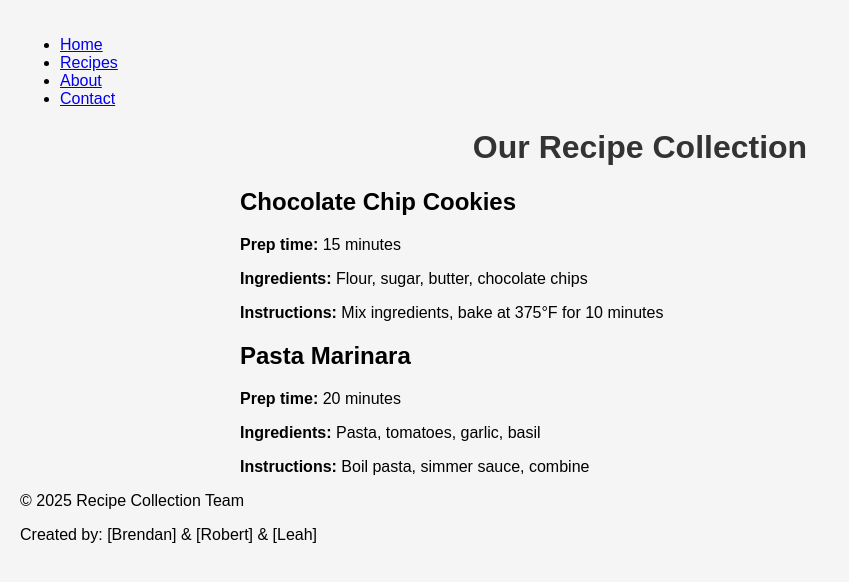
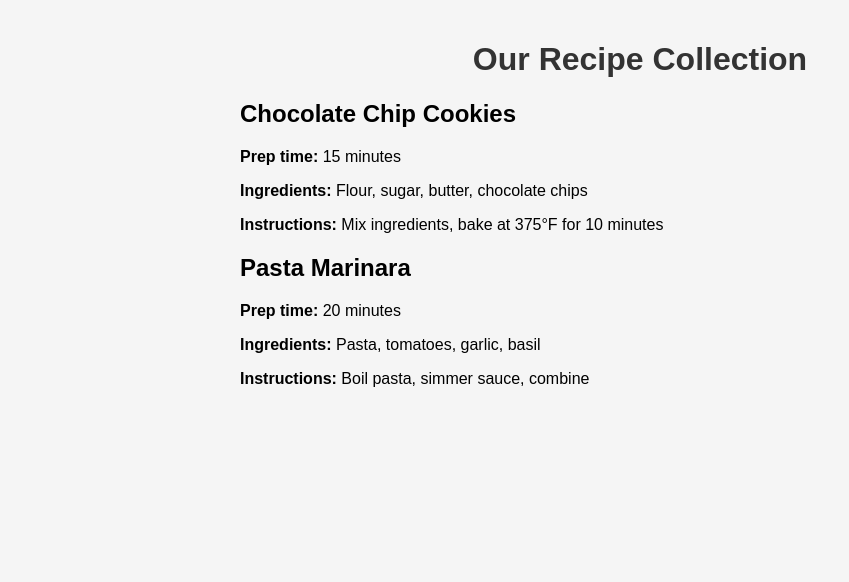
Before and after one commit to rjkohanski/recipe-collection, a plain HTML site: page index.html in a window 1280 px wide. Shown: the whole page, without its empty margins (0-849 px from the left). Drawn offline with Linux system fonts and the light colour scheme.

Commit message:
Revert "Add navigation and footer"

```diff
--- a/index.html
+++ b/index.html
@@ -5,15 +5,6 @@
     <link rel="stylesheet" href="styles.css">
 </head>
 <body>
-    <nav class="main-nav">
-    <ul>
-        <li><a href="#home">Home</a></li>
-        <li><a href="#recipes">Recipes</a></li>
-        <li><a href="#about">About</a></li>
-        <li><a href="#contact">Contact</a></li>
-    </ul>
-</nav>
-
     <h1>Our Recipe Collection</h1>
     <div class="recipe-container">
         <div class="recipe-card">
@@ -30,10 +21,5 @@
     <p><strong>Instructions:</strong> Boil pasta, simmer sauce, combine</p>
 </div>
     </div>
-    <footer class="main-footer">
-    <p>&copy; 2025 Recipe Collection Team</p>
-    <p>Created by: [Brendan] & [Robert] & [Leah]</p>
-</footer>
-
 </body>
 </html>
```
